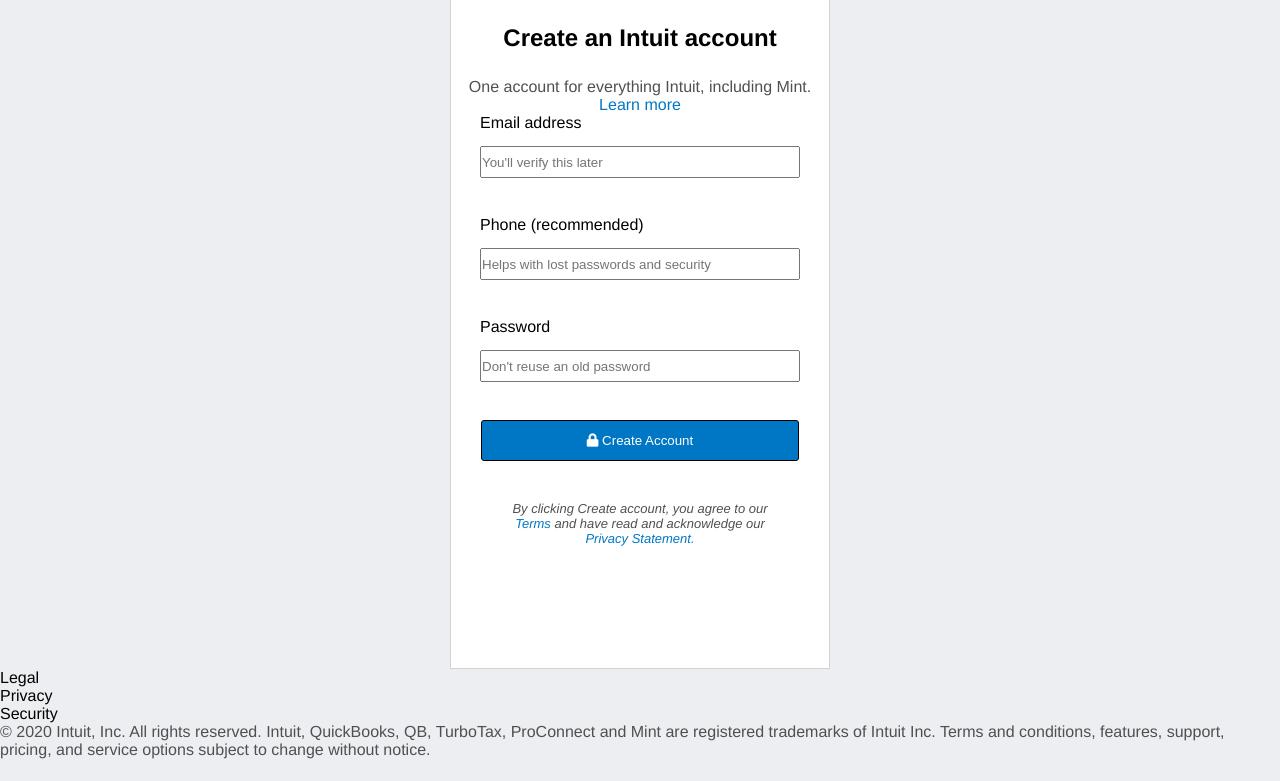
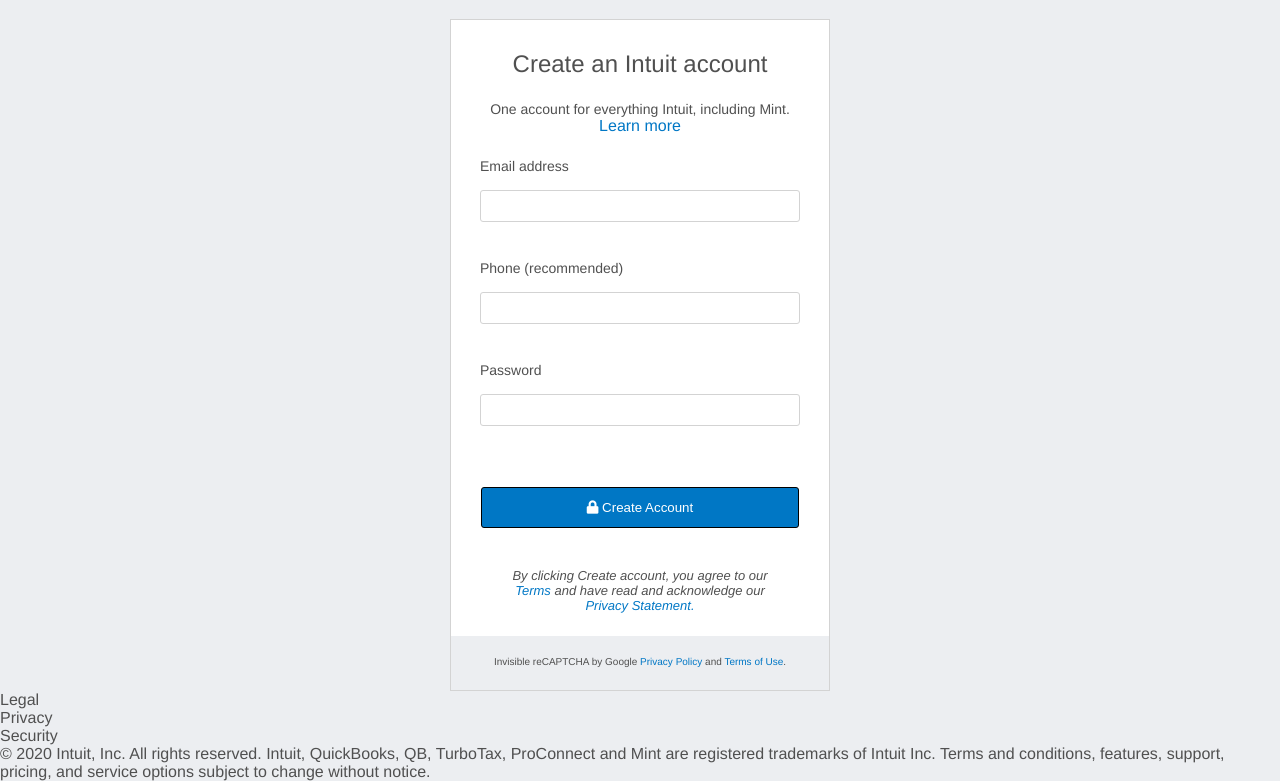
Before and after one commit to MaciejWojtasiak/HTMLform, a plain HTML site: page index.html in a window 1280 px wide. Shown: the part 158-939 px from the top of the page. Before the commit the page ends 917 px from the top, so only its background shows below. Drawn offline with Linux system fonts and the light colour scheme.

Commit message:
privacy area and some margins added0

```diff
--- a/index.html
+++ b/index.html
@@ -38,20 +38,23 @@
         <ul>
             <li>
                 <label for="mail">Email address</label>
-                <input type="email" placeholder="You'll verify this later">
+                <input type="email">
             </li>
             <li>
                 <label for="phone number">Phone (recommended)</label>
-                <input type="number" placeholder="Helps with lost passwords and security">
+                <input type="number">
             </li>
             <li>
                 <label for="Password">Password</label>
-                <input type="password" placeholder="Don't reuse an old password">
+                <input type="password">
             </li>
         </ul>
         <button class="createAccount"><i class="fas fa-lock"></i> Create Account</button>
         <p class="terms">By clicking Create account, you agree to our
             <a href="">Terms</a> and have read and acknowledge our <a href="">Privacy Statement.</a></p>
+        <div class="privacy">
+            <p>Invisible reCAPTCHA by Google <a href="#">Privacy Policy</a> and <a href="#">Terms of Use</a>.</p>
+        </div>
     </form>
 
     <footer>
--- a/style.css
+++ b/style.css
@@ -7,11 +7,7 @@
 body {
     font-family: 'Helvetica', sans-serif;
     height: 100vh;
-    width: 100vw;
     background-color: #ECEEF1;
-}
-
-p {
     color: #505050;
 }
 
@@ -50,7 +46,7 @@
 
 .infos {
     text-align: center;
-    margin: 10px;
+    margin: 21px 0;
 }
 
 .infos h1 {
@@ -72,6 +68,10 @@
     background-color: white;
 }
 
+form>* {
+    margin-top: 23px;
+}
+
 input,
 label {
     text-align: left;
@@ -81,12 +81,25 @@
     height: 32px;
 }
 
+label {
+    font-size: 14px;
+}
+
 input {
     margin-bottom: 38px;
+    border: 1px solid lightgray;
+    border-radius: 3px;
 }
 
 form h2 {
-    margin: 26px 0;
+    margin-top: 30px;
+    font-size: 24px;
+    font-weight: 100;
+}
+
+form p {
+    font-size: 14px;
+
 }
 
 ul li {
@@ -98,10 +111,20 @@
     margin-bottom: 40px;
 }
 
-
 .terms {
     width: 70%;
     margin: 0 auto;
     font-size: 13px;
     font-style: italic;
 }
+
+.privacy {
+    background-color: #ECEEF1;
+    height: 54px;
+}
+
+.privacy p {
+    font-size: 10px;
+    text-align: center;
+    padding-top: 20px;
+}
```
